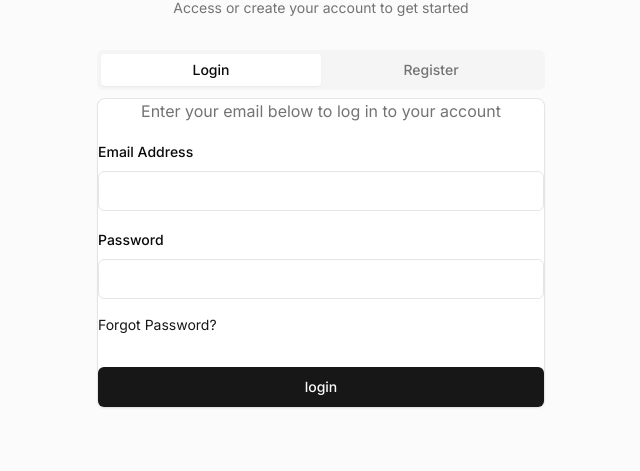
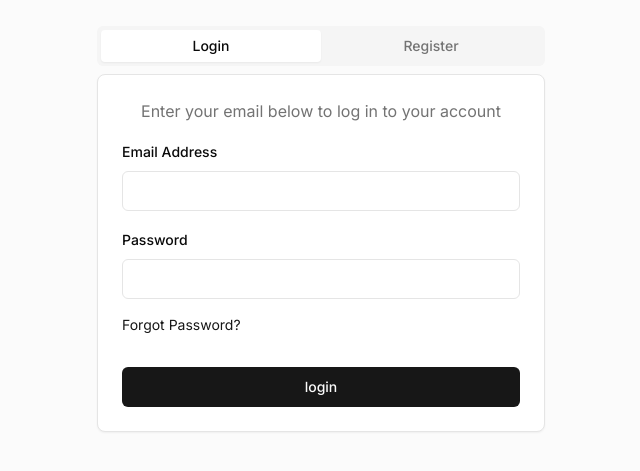
Before and after one commit to malek-muutaa2/MM-1961, a Next.js app: page /login in a window 1280 px wide. Shown: the part 245-716 px from the top of the page, without its empty margins (319-959 px from the left). Built offline with nearby package versions, Linux system fonts and the light colour scheme; no server answers.

Commit message:
fix-style

```diff
--- a/components/auth/authlogin.tsx
+++ b/components/auth/authlogin.tsx
@@ -76,7 +76,7 @@ export const LoginForm2fa = () => {
   const onSubmitcode2fa = async (values: z.infer<typeof loginschemaform>) => {
     setError("");
     setSuccess("");
-    console.log("values", values);
+
     startTransition(async () => {
       Login2fa2(values)
         .then(async (data) => {
--- a/components/auth/login-form-nextauth.tsx
+++ b/components/auth/login-form-nextauth.tsx
@@ -115,8 +115,10 @@ export function LoginFormNextAuth() {
     </Card> */}
     <Card className="w-full">
 
-    <LoginForm2fa />
+            <CardContent className="pt-6 space-y-4">
+          <LoginForm2fa />
 
+    </CardContent>
     </Card>
     </div>
 
```
